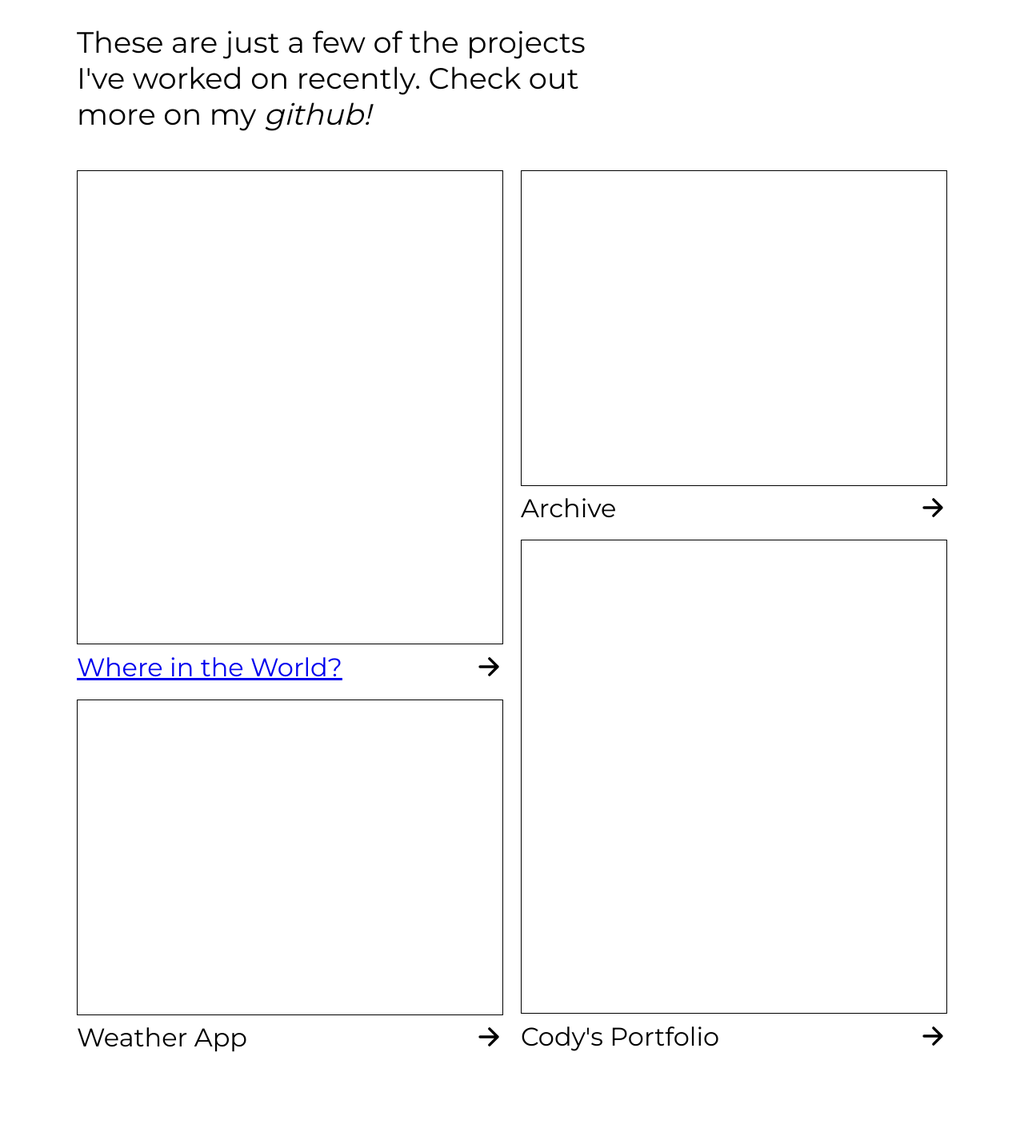
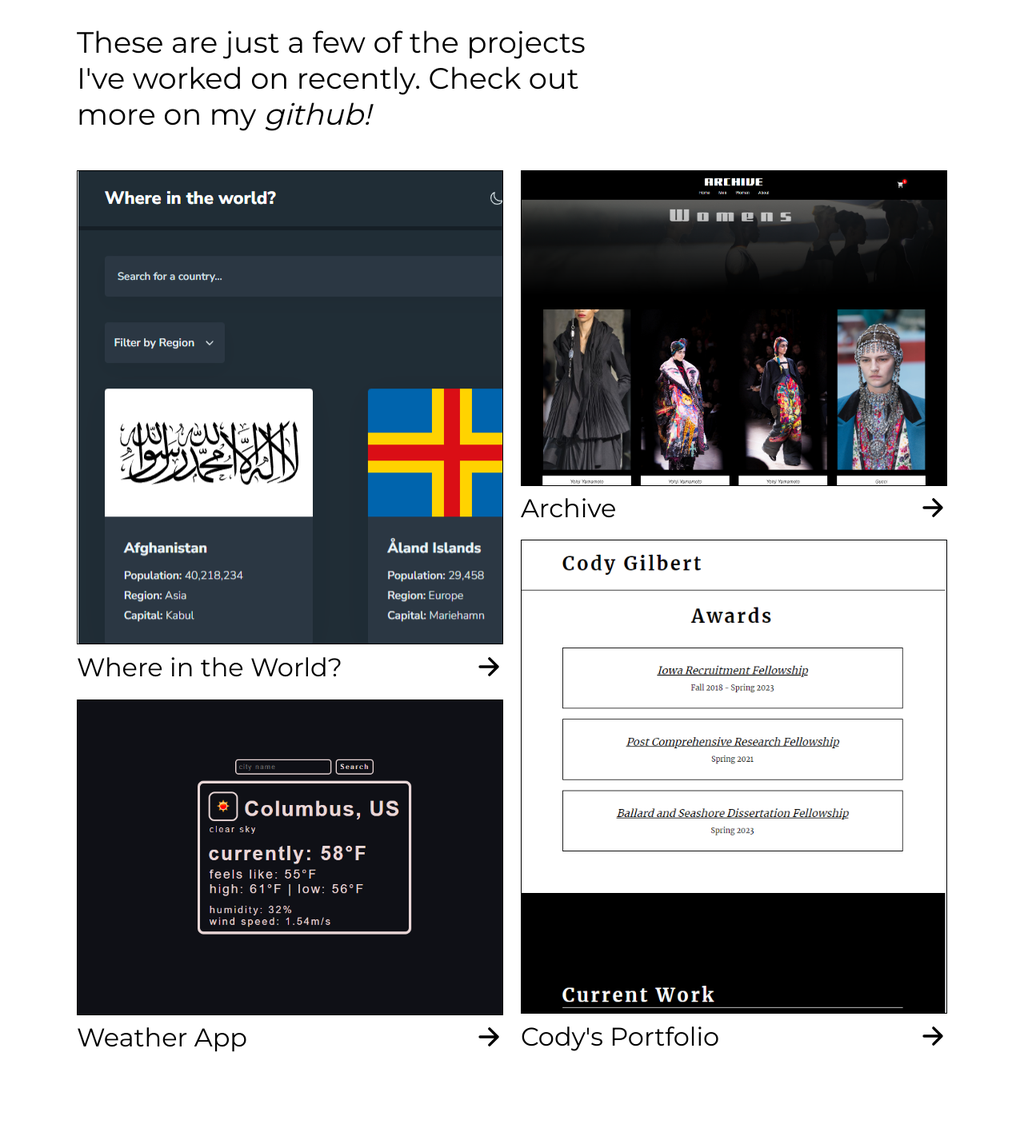
Before and after one commit to ayeyaiyai/connor-portfolio, a React (Vite) app: page /work in a window 1280 px wide. Shown: the part 510-1931 px from the top of the page at 80% size. Built offline with nearby package versions, Linux system fonts and the light colour scheme.

Commit message:
Adjust works link styling

```diff
--- a/src/styles/Works.css
+++ b/src/styles/Works.css
@@ -4,6 +4,11 @@
     align-items: center;
     width: 100%;
     background-color: white;
+}
+
+.works-container a {
+    color: black;
+    text-decoration: none;
 }
 
 .works-body {
@@ -65,7 +70,7 @@
 }
 
 .grid-item-image {
-    background-color: white;
+    background-color: black;
     border: 1px solid black;
     height: 95%;
 }
@@ -111,3 +116,22 @@
 .work-grid-item:hover .title-text:before {
     width: 100%;
 }
+
+#where-in-the-world {
+    background-image: url(../images/country-api-thumbnail.PNG);
+}
+
+#archive {
+    background-image: url(../images/archive-thumbnail.PNG);
+    background-size: cover;
+}
+
+#weather-app {
+    background-image: url(../images/weather-app-thumbnail.PNG);
+    background-size: cover;
+}
+
+#cody-portfolio {
+    background-image: url(../images/codygilbert.PNG);
+    background-size: cover;
+}
```
